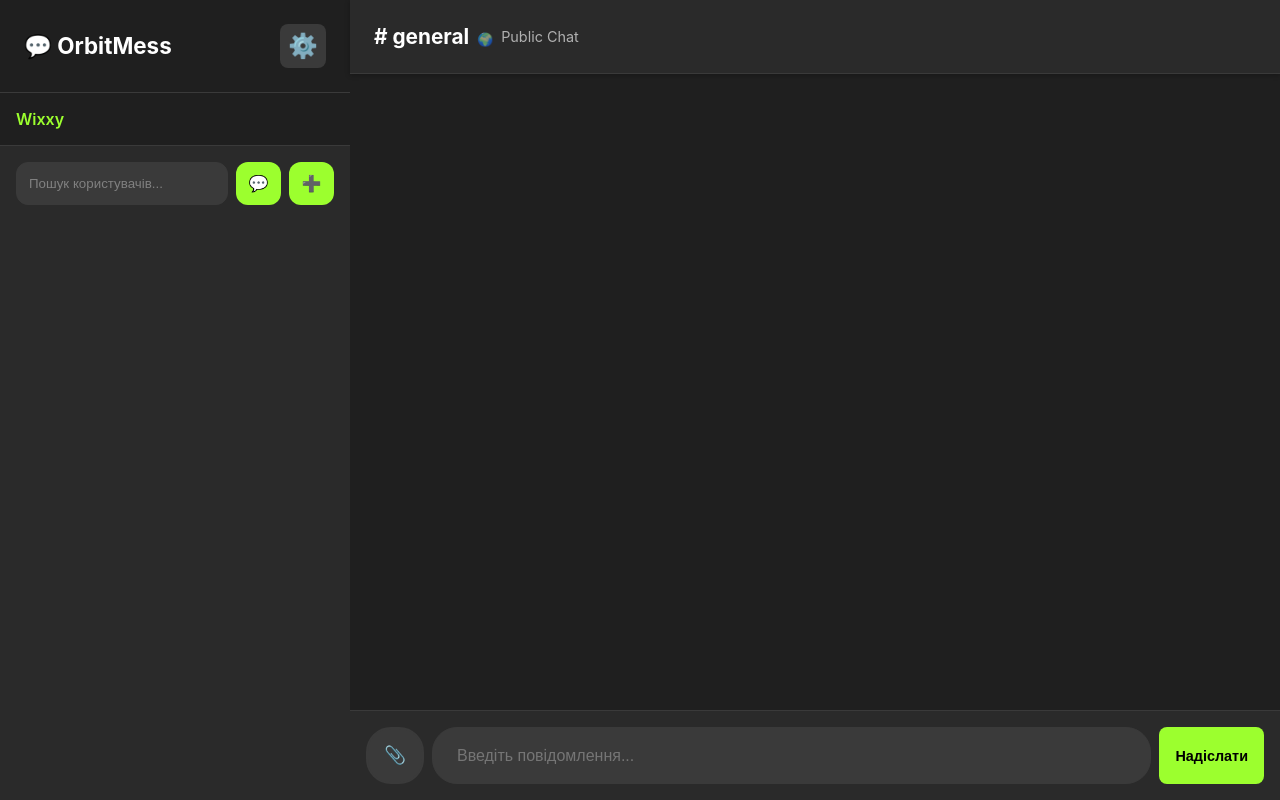
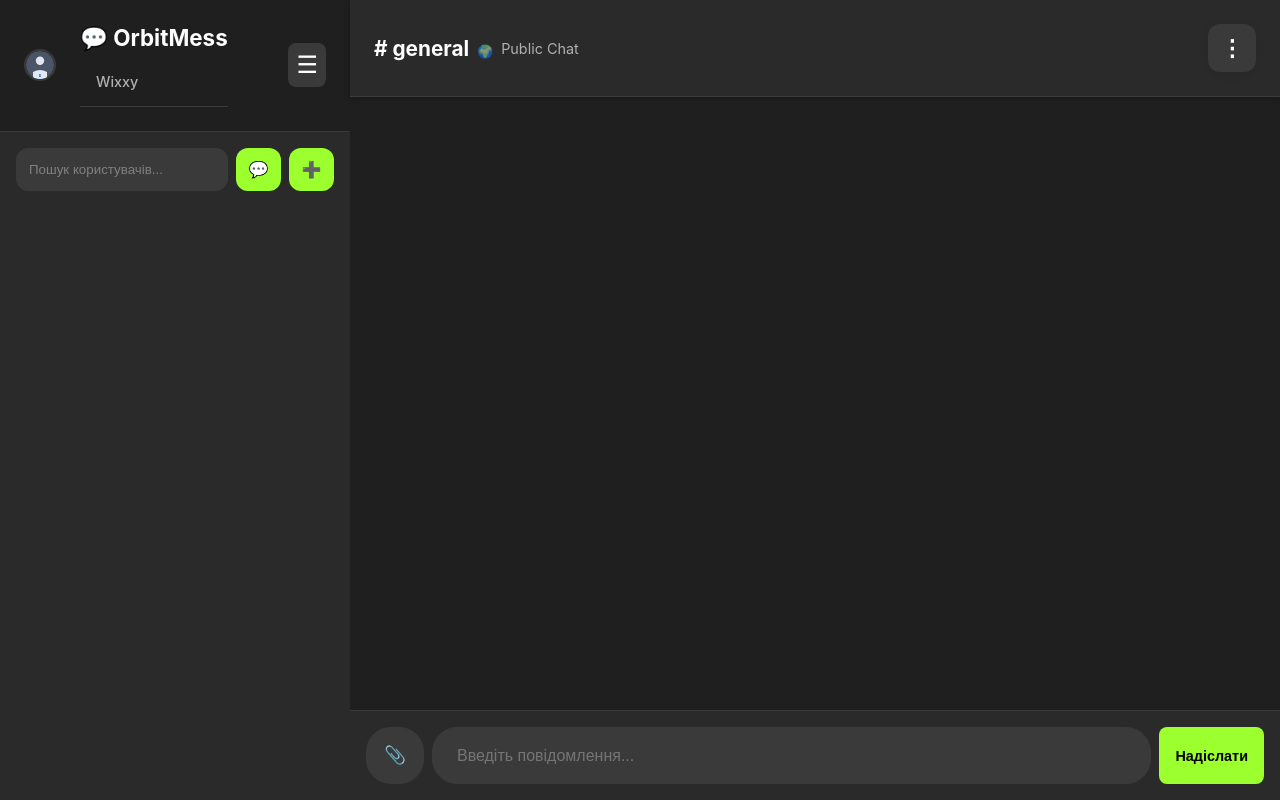
Before and after one commit to RZKGWIXX/March, a Flask app: page /chat in a window 1280 px wide. Run offline with Flask 3, Linux system fonts and the light colour scheme; the visitor is signed in with stand-in values (Sample User, id 1); some libraries are stand-ins or nearby versions.

Commit message:
Assistant checkpoint: Fixed JS syntax error, added user avatar and hamburger menu
Assistant generated file changes:
- static/main.js: Fix syntax error around line 2980, Update mobile sidebar to use header hamburger menu, Load header avatar and remove settings button logic for general chat, Load header avatar after setup
- templates/base.html: Add hamburger menu and user avatar, remove settings from general chat, Remove settings button from chat controls and ensure three dots always show
- static/style.css: Add styles for header layout with avatar and hamburger menu, Make three dots button always visible and remove mobile-only class restrictions

---

User prompt:

main.js:2980 Uncaught SyntaxError: missing ) after argument list - Аватарки немає (користувача) і трьох полосок на головній теж нема і забери налаштування на головній вони у трьох полосках вже!

Replit-Commit-Author: Assistant
Replit-Commit-Session-Id: 352086da-7334-4d53-86cd-a8b98e4ad4a7

```diff
--- a/static/style.css
+++ b/static/style.css
@@ -178,6 +178,32 @@ body {
   border-bottom: 1px solid var(--surface-lighter);
 }
 
+.header-left {
+  display: flex;
+  align-items: center;
+  gap: 1rem;
+  flex: 1;
+}
+
+.header-user-info {
+  display: flex;
+  flex-direction: column;
+  gap: 0.3rem;
+}
+
+.header-user-info h1 {
+  font-size: 1.4rem;
+  font-weight: 700;
+  color: var(--text-primary);
+  margin: 0;
+}
+
+.header-user-info .user-info {
+  font-size: 0.9rem;
+  color: var(--text-secondary);
+  font-weight: 500;
+}
+
 .header-buttons {
   display: flex;
   gap: 0.5rem;
@@ -725,6 +751,29 @@ body {
 
 .mobile-only {
   display: none;
+}
+
+#mobile-chat-options {
+  display: flex !important;
+  width: 48px;
+  height: 48px;
+  padding: 0;
+  font-size: 1.4rem;
+  background: var(--surface-lighter);
+  border: none;
+  border-radius: 12px;
+  color: var(--text-primary);
+  cursor: pointer;
+  align-items: center;
+  justify-content: center;
+  box-shadow: 0 2px 8px rgba(0,0,0,0.1);
+  font-weight: bold;
+}
+
+#mobile-chat-options:hover {
+  background: var(--accent-green);
+  color: black;
+  transform: scale(1.05);
 }
 
 /* Mobile Chat Options Dropdown */
--- a/templates/base.html
+++ b/templates/base.html
@@ -15,16 +15,17 @@
         <!-- Sidebar -->
         <div class="sidebar">
             <header>
-                <h1>💬 OrbitMess</h1>
+                <div class="header-left">
+                    <img src="/static/default-avatar.svg" alt="{{ nickname }}" class="user-info-avatar" id="header-avatar">
+                    <div class="header-user-info">
+                        <h1>💬 OrbitMess</h1>
+                        <div class="user-info">{{ nickname }}</div>
+                    </div>
+                </div>
                 <div class="header-buttons">
-                    <button id="theme-toggle" title="Settings">⚙️</button>
+                    <button id="menu-toggle-header" title="Menu">☰</button>
                 </div>
             </header>
-
-            <!-- User Info (moved to left side) -->
-            <div class="user-info">
-                {{ nickname }}
-            </div>
 
             <!-- Search -->
             <div class="search">
@@ -62,7 +63,7 @@
                 <div class="header-stories" id="header-stories"></div>
 
                 <div class="chat-controls">
-                    <button id="mobile-chat-options" class="mobile-only" title="Options" style="position: relative;">
+                    <button id="mobile-chat-options" title="Options" style="position: relative;">
                         ⋮
                         <div id="mobile-chat-dropdown" class="mobile-chat-dropdown">
                             <div id="mobile-home" class="mobile-dropdown-item" style="display: none;">
```
Also changed, not shown: static/main.js (+18 -36 lines).
